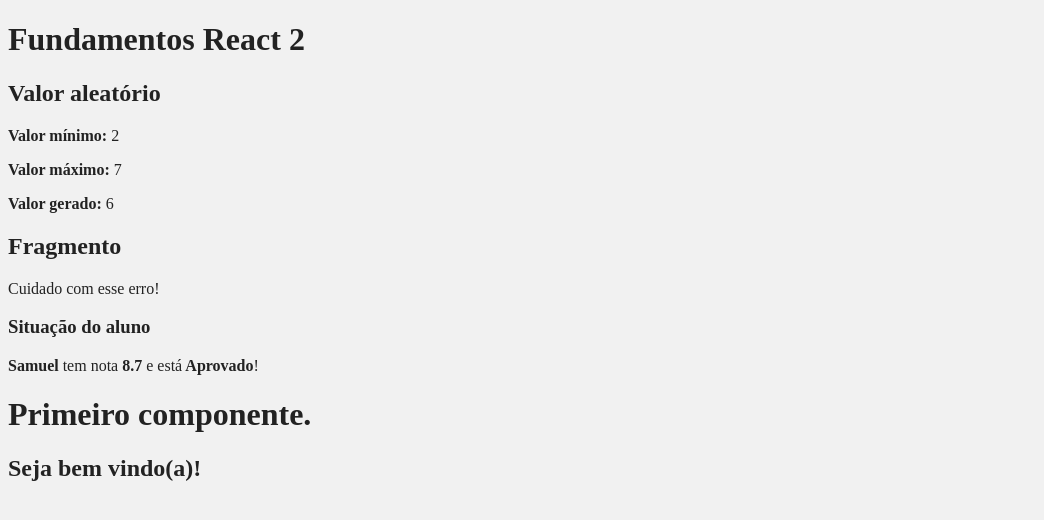
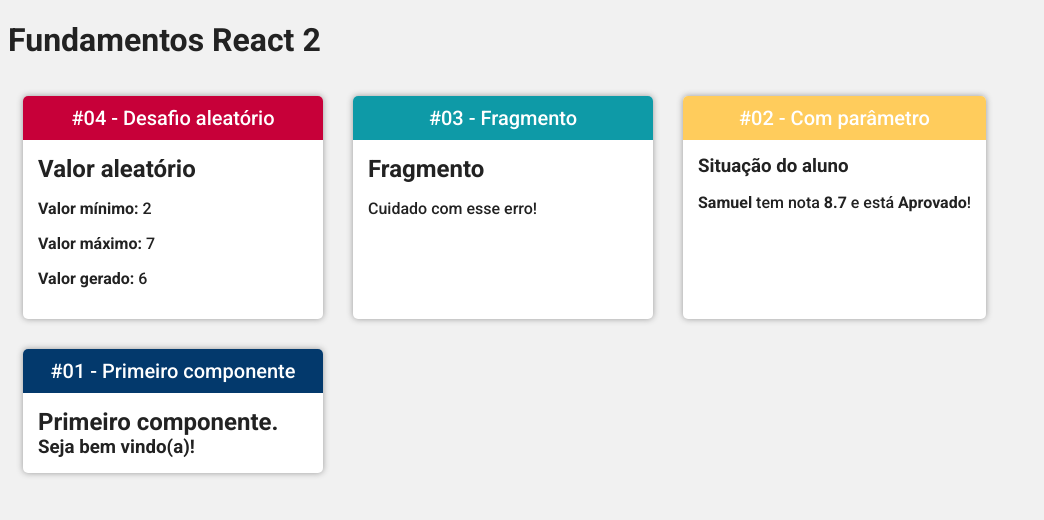
Before and after one commit to Samuel-silva/curso-react, a React (Create React App) app in the folder fundamentos-react/: page / in a window 1280 px wide. Shown: the top 520 px of the page, without its empty margins (0-1044 px from the left). Built offline with nearby package versions, Linux system fonts and the light colour scheme.

Commit message:
feat - Cards

```diff
--- a/fundamentos-react/public/index.html
+++ b/fundamentos-react/public/index.html
@@ -11,6 +11,9 @@
     />
     <link rel="apple-touch-icon" href="%PUBLIC_URL%/logo192.png" />
     <link rel="manifest" href="%PUBLIC_URL%/manifest.json" />
+    <link rel="preconnect" href="https://fonts.googleapis.com">
+    <link rel="preconnect" href="https://fonts.gstatic.com" crossorigin>
+    <link href="https://fonts.googleapis.com/css2?family=Roboto:wght@500;700&display=swap" rel="stylesheet">
     <title>React App</title>
   </head>
   <body>
--- /dev/null
+++ b/fundamentos-react/src/App.css
@@ -0,0 +1,4 @@
+.card-conteiner {
+    display: flex;
+    flex-wrap: wrap;
+}
--- a/fundamentos-react/src/App.jsx
+++ b/fundamentos-react/src/App.jsx
@@ -1,23 +1,48 @@
+import './App.css'
 import React from 'react'
 
 import Primeiro from './components/basico/Primeiro'
 import ComParametro from './components/basico/ComParametro'
 import Fragmento from './components/basico/Fragmento'
 import Aleatorio from './components/basico/Aleatorio'
+import Card from './components/layout/Card'
 
 export default () => (
-  <div id="app">
+  <div className="app">
     <h1>Fundamentos React 2</h1>
+
+    <div className="card-conteiner">
+      <Card
+        color="#C70039"
+        titulo="#04 - Desafio aleatório"
+      >
         <Aleatorio
           min={2}
           max={7}
         />
+      </Card>
+
+      <Card
+        color=" #0e9aa7"
+        titulo="#03 - Fragmento"
+      >
         <Fragmento />
+      </Card>
+
+      <Card
+        color="#ffcc5c"
+        titulo="#02 - Com parâmetro"
+      >
         <ComParametro
           titulo="Situação do aluno"
           aluno="Samuel"
           nota={8.7}
         />
+      </Card>
+
+      <Card titulo="#01 - Primeiro componente">
         <Primeiro />
+      </Card>
+    </div>
   </div>
 )
--- a/fundamentos-react/src/components/basico/Primeiro.js
+++ b/fundamentos-react/src/components/basico/Primeiro.js
@@ -5,8 +5,8 @@
 
   return (
     <div>
-      <h1>Primeiro componente.</h1>
-      <h2>{ msg }</h2>
+      <h2>Primeiro componente.</h2>
+      <h3>{ msg }</h3>
     </div>
   )
 }
--- /dev/null
+++ b/fundamentos-react/src/components/layout/Card.css
@@ -0,0 +1,18 @@
+.card {
+    background: white;
+    border-radius: 5px;
+    box-shadow: 0 0 6px 0 #999;
+    margin: 15px;
+    min-width: 300px;
+}
+.card__title {
+    border-radius: 5px 5px 0 0;
+    color: white;
+    font-size: 20px;
+    margin: 0;
+    padding: 10px;
+    text-align: center;
+}
+.card__content {
+    padding: 15px;
+}
--- /dev/null
+++ b/fundamentos-react/src/components/layout/Card.jsx
@@ -0,0 +1,16 @@
+import './Card.css'
+import React from 'react'
+
+export default function Card(props) {
+  const {titulo, color = '#03396c ' } = props
+  const cardStyle = {
+    backgroundColor: color
+  }
+
+  return (
+    <div className='card'>
+      <p className='card__title' style={ cardStyle }>{ titulo }</p>
+      <div className='card__content'>{ props.children }</div>
+    </div>
+  )
+}
--- a/fundamentos-react/src/index.css
+++ b/fundamentos-react/src/index.css
@@ -1,4 +1,9 @@
 body {
     background: #F1F1F1;
     color: #222;
+    font-family: 'Roboto', sans-serif;
+    -webkit-font-smoothing: antialiased;
 }
+h2, h3 {
+    margin: 0;
+}
```
Lines whose indentation alone changed are shown as unchanged.
